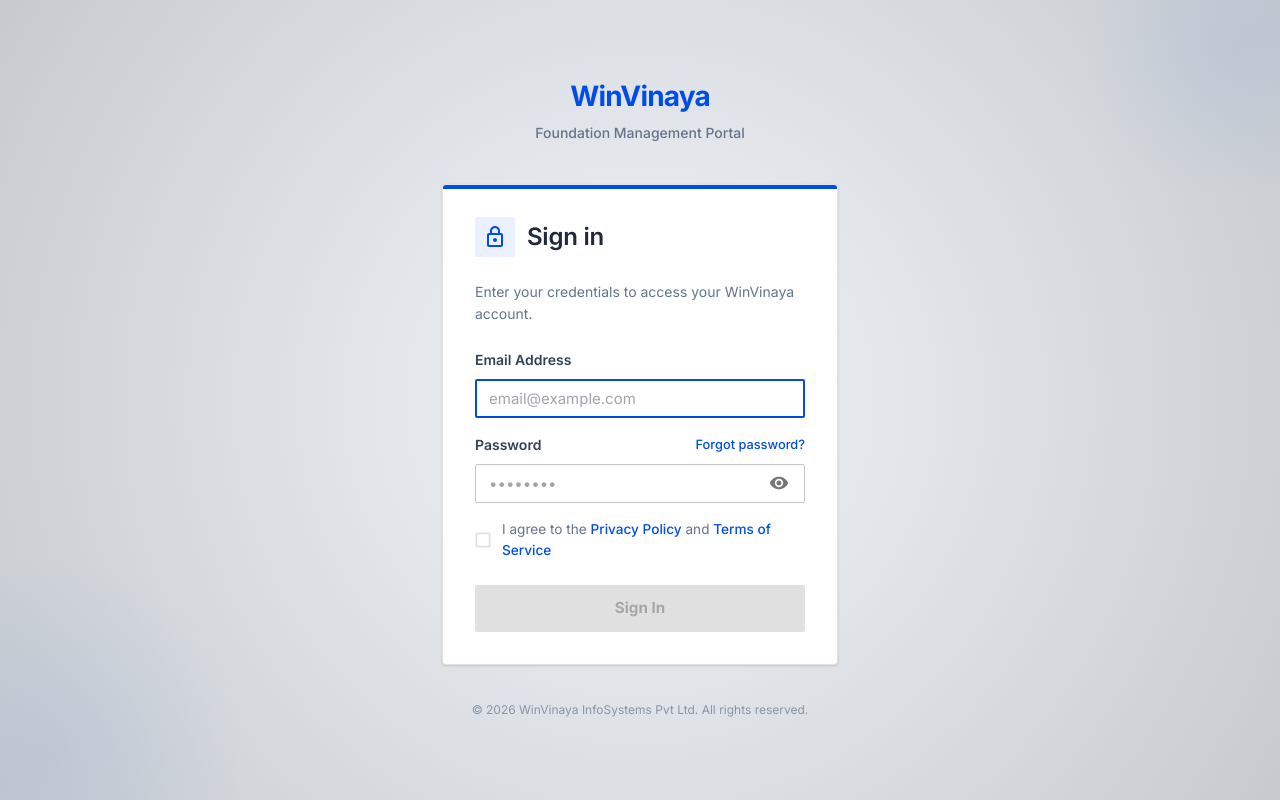
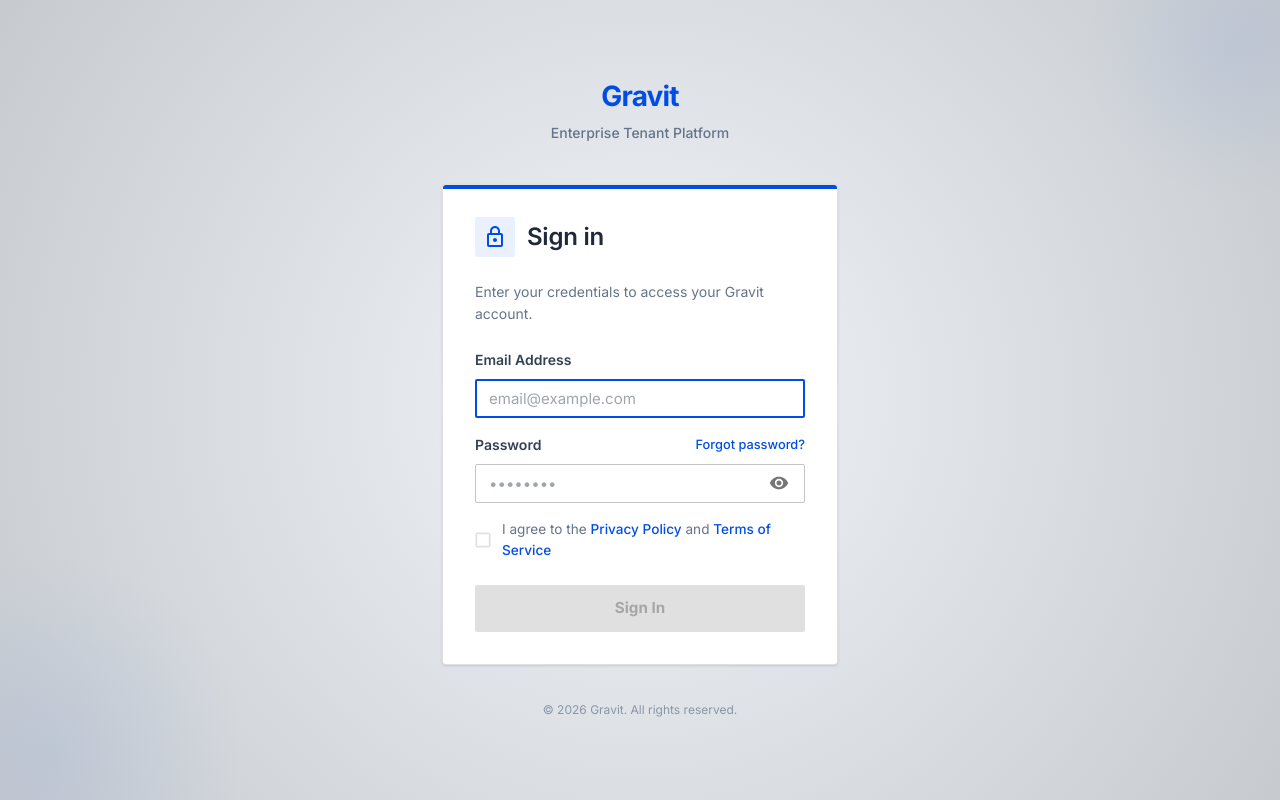
Before and after one commit to daran6255/gravio, a React (Vite) app in the folder frontend/: page /login in a window 1280 px wide. Built offline with nearby package versions, Linux system fonts and the light colour scheme; no server answers.

Commit message:
updated the application branding across the entire frontend application to Gravit.

```diff
--- a/frontend/index.html
+++ b/frontend/index.html
@@ -7,24 +7,24 @@
   <meta name="viewport" content="width=device-width, initial-scale=1.0" />
   <meta name="theme-color" content="#232f3e" />
   <meta name="description"
-    content="WinVinaya CRM - Empowering merit with professional candidate management and training lifecycle tracking." />
+    content="Gravit - Multi-Tenant Platform" />
 
   <!-- Open Graph / Facebook -->
   <meta property="og:type" content="website" />
-  <meta property="og:url" content="https://winvinaya.com/" />
-  <meta property="og:title" content="WinVinaya CRM | Empowering Merit" />
-  <meta property="og:description" content="WinVinaya CRM - Empowering merit with professional candidate management." />
+  <meta property="og:url" content="https://gravit.com/" />
+  <meta property="og:title" content="Gravit | Multi-Tenant Platform" />
+  <meta property="og:description" content="Gravit - Multi-Tenant Platform" />
   <meta property="og:image" content="/og-image.png" />
 
   <!-- Twitter -->
   <meta property="twitter:card" content="summary_large_image" />
-  <meta property="twitter:url" content="https://winvinaya.com/" />
-  <meta property="twitter:title" content="WinVinaya CRM | Empowering Merit" />
+  <meta property="twitter:url" content="https://gravit.com/" />
+  <meta property="twitter:title" content="Gravit | Multi-Tenant Platform" />
   <meta property="twitter:description"
-    content="WinVinaya CRM - Empowering merit with professional candidate management." />
+    content="Gravit - Multi-Tenant Platform" />
   <meta property="twitter:image" content="/og-image.png" />
 
-  <title>WinVinaya CRM | Empowering Merit</title>
+  <title>Gravit</title>
 
   <!-- Fonts -->
   <link rel="preconnect" href="https://fonts.googleapis.com">
@@ -84,13 +84,13 @@
   <div id="root">
     <div id="root-loader">
       <div class="spinner"></div>
-      <div class="loader-text">Loading WinVinaya CRM...</div>
+      <div class="loader-text">Loading Gravit...</div>
     </div>
   </div>
   <noscript>
     <div style="padding: 20px; text-align: center; font-family: sans-serif;">
       <h2>JavaScript Required</h2>
-      <p>Please enable JavaScript to use WinVinaya CRM.</p>
+      <p>Please enable JavaScript to use Gravit.</p>
     </div>
   </noscript>
   <script type="module" src="/src/main.tsx"></script>
--- a/frontend/src/components/ai/AIChatWidget.tsx
+++ b/frontend/src/components/ai/AIChatWidget.tsx
@@ -183,7 +183,7 @@
               ARIA
             </Typography>
             <Typography variant="caption" sx={{ opacity: 0.8 }}>
-              WinVinaya AI Coworker
+              Gravit AI Coworker
             </Typography>
           </Box>
           <Stack direction="row" spacing={0.5}>
--- a/frontend/src/components/auth/LoginForm/LoginForm.tsx
+++ b/frontend/src/components/auth/LoginForm/LoginForm.tsx
@@ -80,7 +80,7 @@
 			</Box>
 
 			<Typography variant="body2" color="text.secondary" sx={{ mb: 3 }}>
-				Enter your credentials to access your WinVinaya account.
+				Enter your credentials to access your Gravit account.
 			</Typography>
 
 			{/* Accessible error announcement */}
--- a/frontend/src/components/dashboard/WelcomeHeader.tsx
+++ b/frontend/src/components/dashboard/WelcomeHeader.tsx
@@ -35,7 +35,7 @@
                     </Typography>
                 </Box>
                 <Typography variant="body1" sx={{ color: '#545b64', fontWeight: 500 }}>
-                    Welcome back to the WinVinaya MIS. Here's what's happening today, {formattedDate}.
+                    Welcome back to Gravit. Here's what's happening today, {formattedDate}.
                 </Typography>
             </Box>
         </Box>
--- a/frontend/src/components/layout/Footer.tsx
+++ b/frontend/src/components/layout/Footer.tsx
@@ -29,7 +29,7 @@
 			>
 				<span>Copyright © {new Date().getFullYear()}</span>
 				<Link
-					href="https://winvinaya.com/"
+					href="https://gravit.com/"
 					target="_blank"
 					rel="noopener noreferrer"
 					sx={{
@@ -42,7 +42,7 @@
 						}
 					}}
 				>
-					WinVinaya InfoSystems
+					Gravit
 				</Link>
 				<span>. All rights reserved.</span>
 			</Typography>
--- a/frontend/src/components/layout/Navbar.tsx
+++ b/frontend/src/components/layout/Navbar.tsx
@@ -53,7 +53,7 @@
 					<MenuIcon aria-hidden="true" />
 				</IconButton>
 				<Typography variant="navLogo" noWrap component="div" sx={{ display: { xs: 'none', md: 'block' }, mr: 2 }}>
-					WinVinaya MIS
+					Gravit
 				</Typography>
 
 				<GlobalSearch />
--- a/frontend/src/pages/auth/Login.tsx
+++ b/frontend/src/pages/auth/Login.tsx
@@ -109,11 +109,11 @@
 									position: 'relative'
 								}}
 							>
-								WinVinaya
+								Gravit
 							</Box>
 						</Typography>
 						<Typography variant="body2" color="text.secondary" sx={{ mt: 1, fontWeight: 500 }}>
-							Foundation Management Portal
+							Enterprise Tenant Platform
 						</Typography>
 					</Box>
 				</Fade>
@@ -131,7 +131,7 @@
 				<Fade in={true} timeout={1600}>
 					<Box sx={{ mt: 4, textAlign: 'center' }}>
 						<Typography variant="caption" color="text.secondary" sx={{ opacity: 0.7 }}>
-							© {new Date().getFullYear()} WinVinaya InfoSystems Pvt Ltd. All rights reserved.
+							© {new Date().getFullYear()} Gravit. All rights reserved.
 						</Typography>
 					</Box>
 				</Fade>
```
